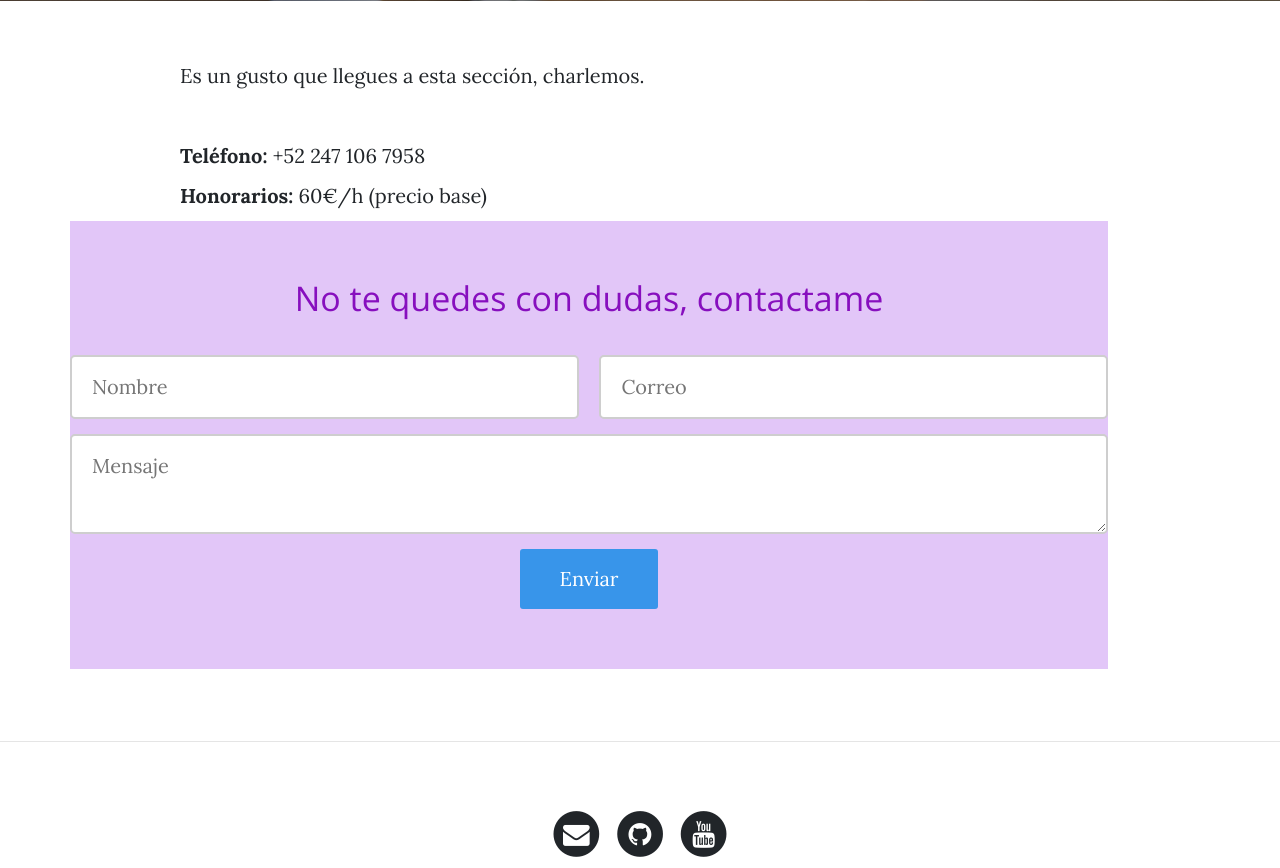
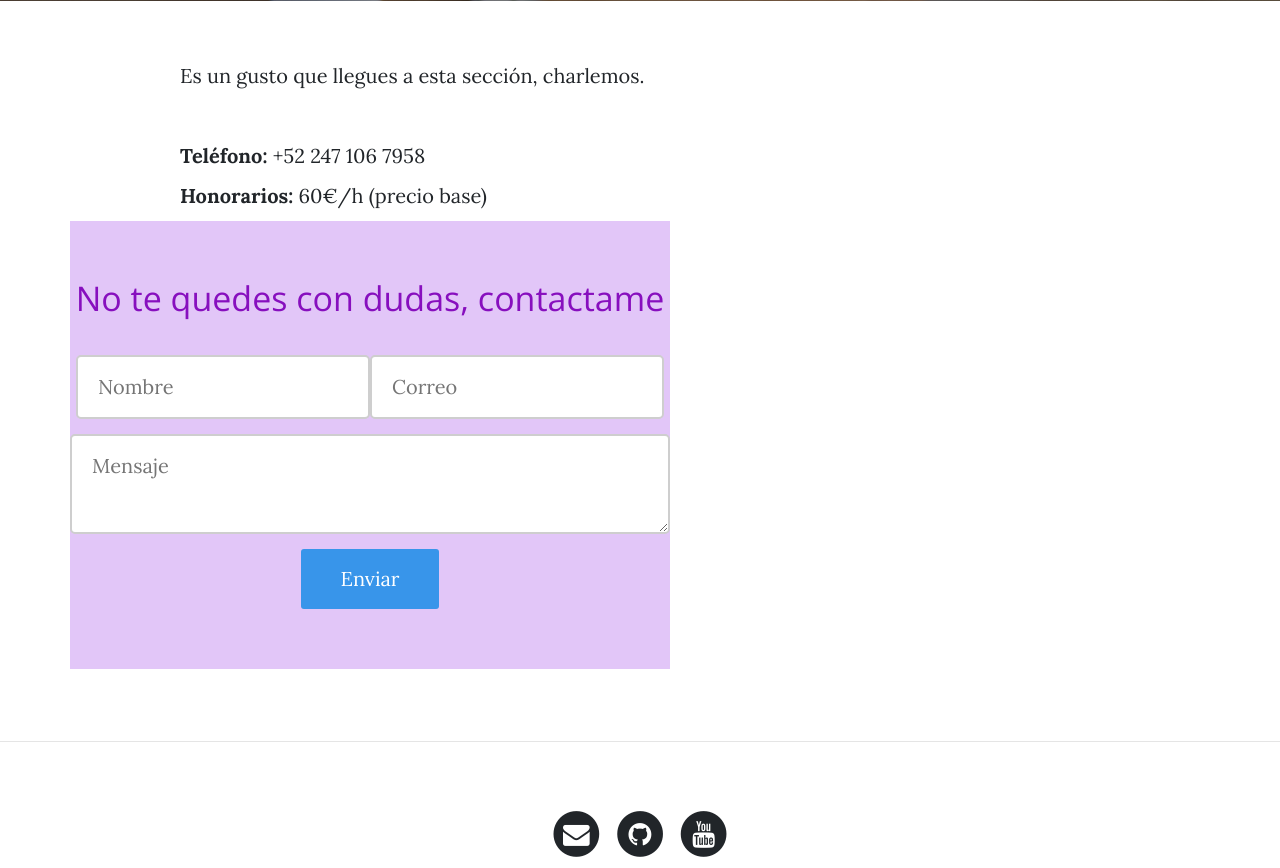
Before and after one commit to FatimaRS14/CD_Web_Personal, a Django app: template core/templates/core/contact.html in a window 1280 px wide. Shown: the part 531-1399 px from the top of the page. Run offline with Django 4.2, Linux system fonts and the light colour scheme; the template is opened without the code that fills it, so the values that code supplies are empty; some libraries are stand-ins or nearby versions.

Commit message:
cambios 2.0

```diff
--- a/core/static/core/css/contact.css
+++ b/core/static/core/css/contact.css
@@ -3,6 +3,10 @@
 section .contacto {
     padding: 60px 0;
     background: #e2c6f8;
+    justify-content: center;
+    align-items: center;
+    width: 100%;
+    max-width: 600px;
 
 }
 section .contacto .titulo {
@@ -17,6 +21,8 @@ section .contacto .formulario {
     display: flex;
     flex-wrap: wrap;
     justify-content: space-between;
+    justify-content: center;
+    align-items: center;
 }
 section .contacto .formulario input[type=text],
 section .contacto .formulario input[type=correo],
--- a/webpersonal/urls.py
+++ b/webpersonal/urls.py
@@ -24,8 +24,8 @@ from django.conf import settings
 urlpatterns = [
     path('', core_views.home, name="home"),
     path('about/', core_views.about, name="about"),
-    path('portfolio', portfolio_views.portfolio, name="portfolio"),
-    path('contact', core_views.contact, name="contact"),
+    path('portfolio/', portfolio_views.portfolio, name="portfolio"),
+    path('contact/', core_views.contact, name="contact"),
     path('admin/', admin.site.urls),
 
 ]
```
